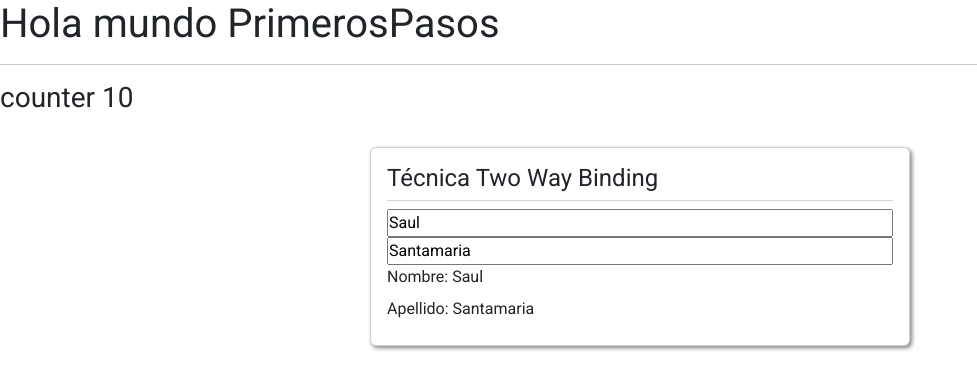
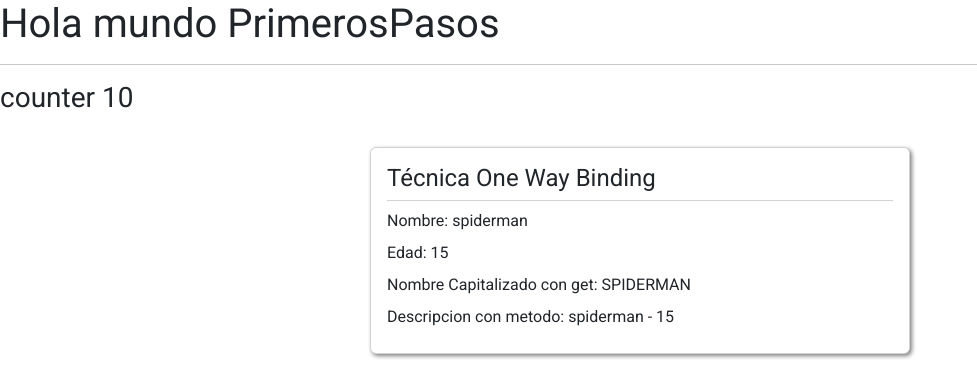
Before and after one commit to saulsistemas/CURSO-ANGULAR, an Angular app: page / in a window 1280 px wide. Shown: the top 376 px of the page, without its empty margins (0-977 px from the left). Built offline with nearby package versions, Linux system fonts and the light colour scheme.

Commit message:
one way binding

```diff
--- /dev/null
+++ b/src/app/01-Binding/one-way-binding/one-way-binding.component.html
@@ -0,0 +1,8 @@
+<div class="card">
+  <h1>Técnica One Way Binding</h1>
+
+  <p>Nombre: {{nombre}} </p>
+  <p>Edad: {{edad}} </p>
+  <p>Nombre Capitalizado con get: {{capitalizarNombre}} </p>
+  <p>Descripcion con metodo: {{descripcionHeroe()}} </p>
+</div>
--- /dev/null
+++ b/src/app/01-Binding/one-way-binding/one-way-binding.component.ts
@@ -0,0 +1,20 @@
+import { Component } from '@angular/core';
+
+@Component({
+  selector: 'app-one-way-binding',
+  templateUrl: './one-way-binding.component.html',
+  styles: ``
+})
+export class OneWayBindingComponent {
+
+  public nombre:string = 'spiderman';
+  public edad:number = 15;
+
+  get capitalizarNombre():string{
+    return this.nombre.toUpperCase();
+  }
+
+  descripcionHeroe():string{
+    return `${this.nombre} - ${this.edad}`
+  }
+}
--- a/src/app/app.component.html
+++ b/src/app/app.component.html
@@ -1,6 +1,7 @@
 <h1>Hola mundo {{title}}</h1>
 <hr>
 <h3>counter {{contador}}</h3>
+<app-one-way-binding></app-one-way-binding>
 <app-two-way-binding></app-two-way-binding>
 <app-event-binding></app-event-binding>
 <app-property-binding></app-property-binding>
--- a/src/app/app.module.ts
+++ b/src/app/app.module.ts
@@ -8,6 +8,7 @@ import { PropertyBindingComponent } from './01-Binding/property-binding/property
 import { EventBindingComponent } from './01-Binding/event-binding/event-binding.component';
 import { TwoWayBindingComponent } from './01-Binding/two-way-binding/two-way-binding.component';
 import { FormsModule } from '@angular/forms';
+import { OneWayBindingComponent } from './01-Binding/one-way-binding/one-way-binding.component';
 
 @NgModule({
   declarations: [
@@ -15,7 +16,8 @@ import { FormsModule } from '@angular/forms';
     InterpolacionComponent,
     PropertyBindingComponent,
     EventBindingComponent,
-    TwoWayBindingComponent
+    TwoWayBindingComponent,
+    OneWayBindingComponent
   ],
   imports: [
     BrowserModule,
```
